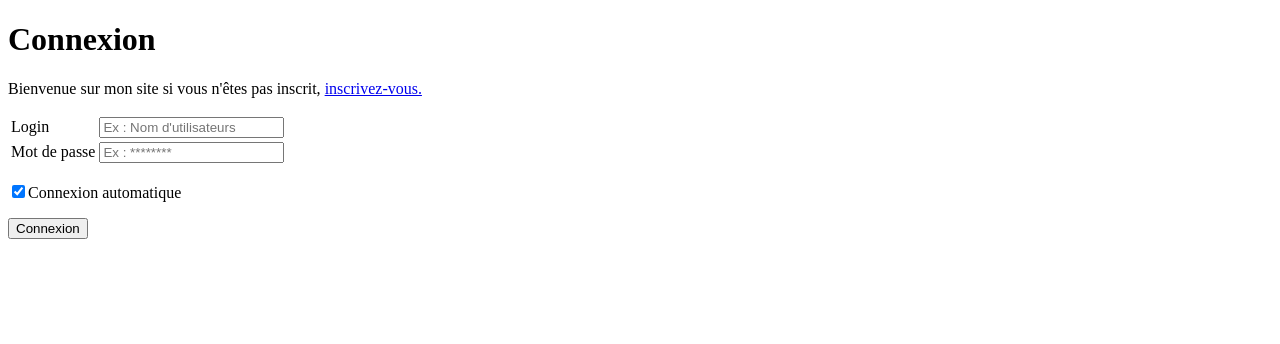
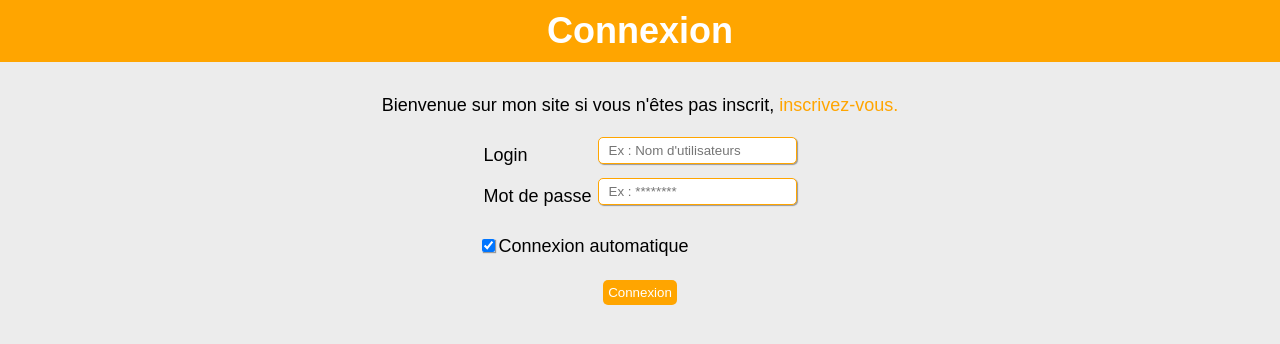
Before and after one commit to hugo-toumi/livre-or, a PHP site: page /connexion.php in a window 1280 px wide. Shown: the top 344 px of the page. Run offline with PHP 8.4, Linux system fonts and the light colour scheme.

Commit message:
projet en finition

```diff
--- a/book.css
+++ b/book.css
@@ -0,0 +1,116 @@
+
+html {
+    font-family: Arial, Helvetica, sans-serif;
+    font-size: 18px;
+    background-color: #ececec;
+}
+
+body{
+     margin: 0;
+     padding: 0;
+}
+
+input{
+    border: 1px solid orange;
+    padding: 5px 10px;
+    margin-left: 2px;
+    box-shadow: 1px 1px 1px #999;
+    margin-bottom: 10px;
+    border-radius: 5px;
+
+}
+
+textarea {
+    padding: 10px;
+    max-width: 100%;
+    line-height: 1.5;
+    border-radius: 5px;
+    border: 1px solid orange;
+    box-shadow: 1px 1px 1px #999;
+    margin-bottom: 3px;
+
+}
+
+a{
+    text-decoration: none;
+    color: orange;
+}
+
+header{
+    text-align: center;
+    background-color: orange;
+    padding: 10px;
+}
+
+header h1{
+    color: #fff;
+    margin: 0;
+}
+
+*{
+    box-sizing: border-box;
+}
+
+#form{
+   text-align: center;
+}
+
+form{
+    text-align: left;
+    display: inline-block;
+}
+
+#info{
+    text-align: center;
+}
+
+button{
+    background-color: orange;
+    color: #fff;
+    border: 0;
+    cursor: pointer;
+    padding: 5px;
+    border-radius: 5px;
+}
+
+#button{
+    text-align: center;
+    margin-top: 5px;
+}
+
+.container{
+    width: 1000px;
+    margin: 0 auto;
+    padding: 15px;
+}
+
+#error{
+    background-color: red;
+    color: #fff;
+    text-align: center;
+    padding: 5px;
+    border-radius: 5px;
+}
+
+#success{
+    background-color: green;
+    color: #fff;
+    text-align: center;
+    padding: 5px;
+    border-radius: 5px;
+}
+
+#profil{
+    color: #fff;
+}
+
+.alert{
+
+    background-color: orange;
+    color: #fff;
+    text-align: center;
+    padding: 5px;
+    margin-bottom: 15px;
+    border-radius: 5px;
+
+}
--- a/connexion.php
+++ b/connexion.php
@@ -60,7 +60,7 @@ if(!empty($_POST['login']) && !empty($_POST['password'])){
 <head>
 	<meta charset="utf-8">
 	<title>Connexion</title>
-	<link rel="stylesheet" type="text/css" href="book.css">
+	<link rel="stylesheet"  href="book.css">
 </head>
 <body>
 	<header>
--- a/index.php
+++ b/index.php
@@ -14,7 +14,7 @@
 
 <div class="container">
 
-    <p id="info">Bienvenue sur mon site pour en voir plus,<a href="inscription.php">Inscrivez-vous</a> Ou alors <a href="connexion.php">Connectez-vous</a> <a href="deconnexion.php">Déconnexion</a></p>
+    <p id="info">Bienvenue sur mon site pour en voir plus,<a href="inscription.php">Inscrivez-vous</a> Ou alors  <a href="connexion.php">Connectez-vous</a> /<a href="deconnexion.php"> Déconnexion.<br></a> Vous pouvez aussi afficher notre <a href="commentaire.php">Livre d'or</p>
 
 
 </body>
--- a/inscription.php
+++ b/inscription.php
@@ -43,7 +43,7 @@ if(!empty($_POST['password'])&& !empty($_POST['password_confirm'])){
     <meta charset="UTF-8">
     <meta http-equiv="X-UA-Compatible" content="IE=edge">
     <meta name="viewport" content="width=device-width, initial-scale=1.0">
-    <link rel="stylesheet" href="default.css">
+    <link rel="stylesheet" href="book.css">
     <title>Module de Connexion</title>
 </head>
 <body>
--- a/profil.php
+++ b/profil.php
@@ -39,7 +39,7 @@ if(isset($_GET ['id']) AND $_GET ['id'] > 0)
     <meta charset="UTF-8">
     <meta http-equiv="X-UA-Compatible" content="IE=edge">
     <meta name="viewport" content="width=device-width, initial-scale=1.0">
-    <link rel="stylesheet" href="default.css">
+    <link rel="stylesheet" href="book.css">
     <title>Page Profil</title>
 </head>
 <body>
@@ -62,7 +62,8 @@ if(isset($_GET ['id']) AND $_GET ['id'] > 0)
 
 ?>
 
-<a href="deconnexion.php">Déconnexion</a>
+<a href="deconnexion.php">Déconnexion</a><br>
+<a href="livre-or.php">Livre d'or</a>
 
 <?php
 }
```
Also changed, not shown: commentaire.php (+76 -0 lines), livre-or.php (+12 -3 lines), 1 other file.
